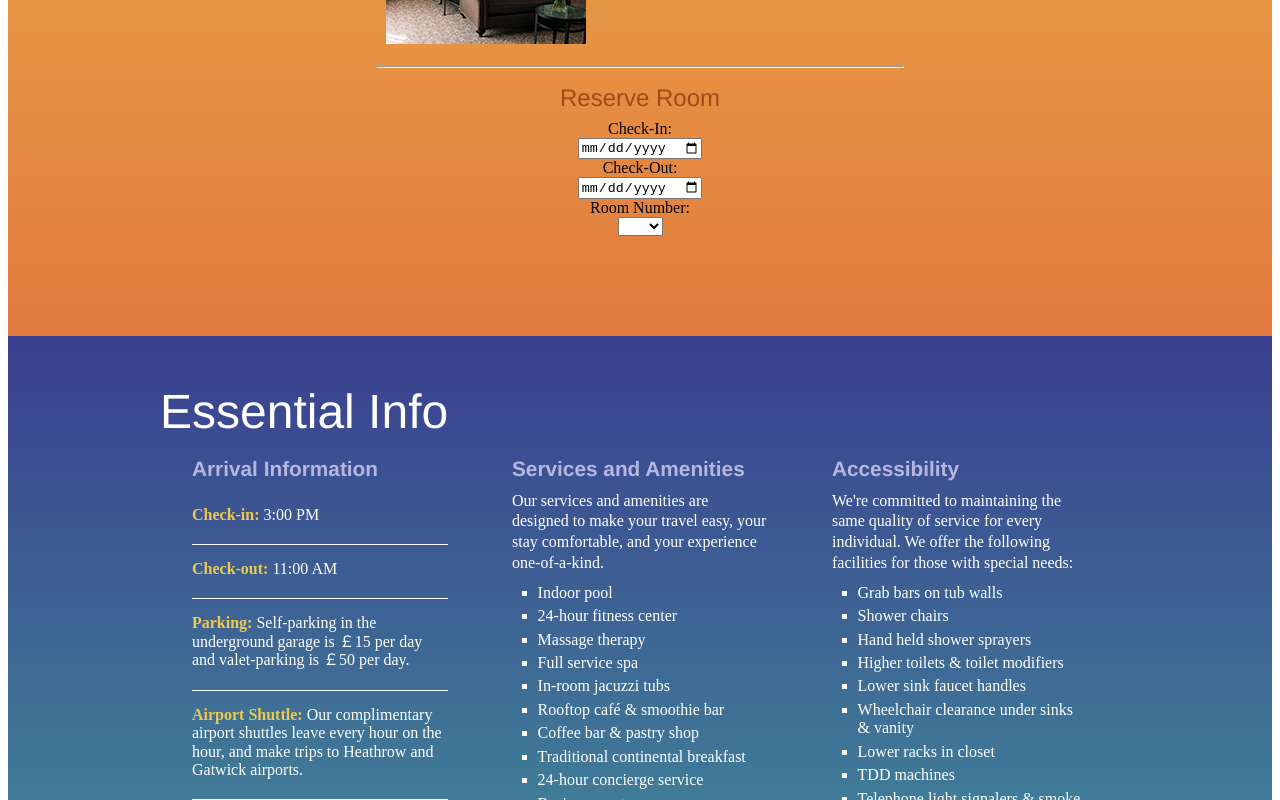
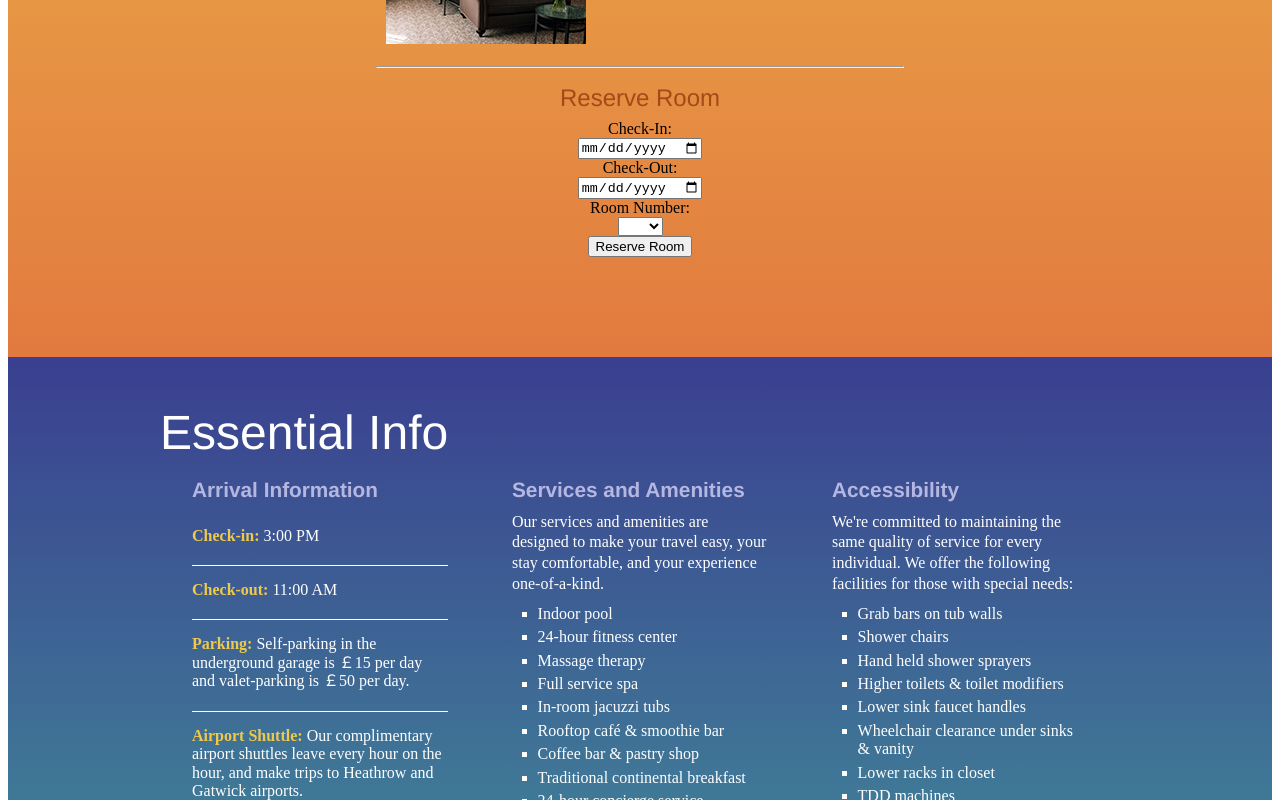
Before and after one commit to abrarzahin/Hotel-Radisson, an Angular app in the folder client/: page / in a window 1280 px wide. Shown: the part 1260-2060 px from the top of the page. Built offline with nearby package versions, Linux system fonts and the light colour scheme.

Commit message:
25 consumed service for creating reservation

```diff
--- a/client/src/app/app.component.html
+++ b/client/src/app/app.component.html
@@ -64,7 +64,7 @@
         <hr/>
         <h1>Reserve Room</h1>
 
-        <form class="form-horizontal" [formGroup]="roomSearchForm">
+        <form class="form-horizontal" [formGroup]="roomSearchForm" (ngSubmit)="createReservation()">
 
           <div class="form-group">
             <label for="checkin" class="col-4">Check-In:</label>
@@ -91,8 +91,14 @@
                   {{room.roomNumber}}
                 </option>
               </select>
+            </div>
+          </div>
 
+          <div class="form-group">
+            <div class="col-offset-2 col-10">
+              <button type="submit" class="btn btn-primary and btn-lg">Reserve Room</button>
             </div>
+
           </div>
         </form>
 
--- a/client/src/app/app.component.ts
+++ b/client/src/app/app.component.ts
@@ -1,6 +1,6 @@
 import { Component } from '@angular/core';
 import {FormControl, FormGroup} from '@angular/forms';
-import {ReservationService} from './reservation.service';
+import {ReservationService, ReservationRequest} from './reservation.service';
 
 
 @Component({
@@ -49,7 +49,12 @@ export class AppComponent {
     new Room("254", "254", "200")
     ];
   }
-
+  createReservation() {
+    this.reservationService.createReservation(new ReservationRequest(this.currentRoomNumber,
+    this.currentCheckInVal, this.currentCheckOutVal, this.currentPrice)).subscribe(postResult =>
+      console.log(postResult)
+    );
+  }
 
 }
 
```
